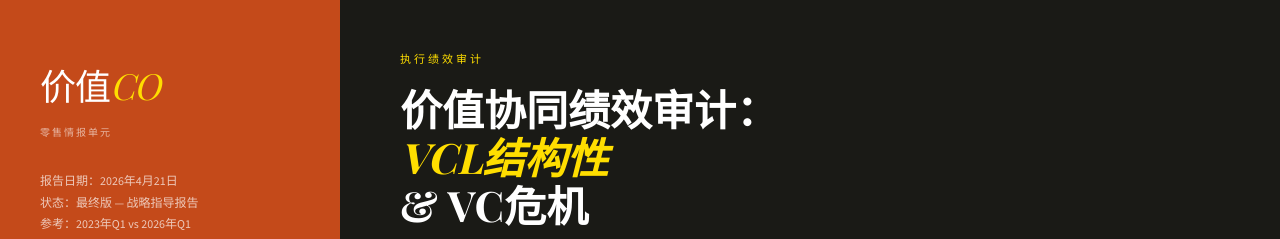
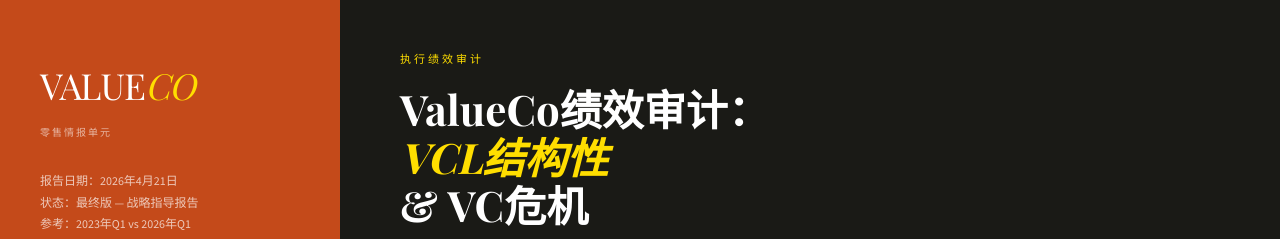
Before and after one commit to Robxmai/VCL-MacroReportQ1, a plain HTML site: page ValueCo_Master_Strategic_Report_2026-zh.html in a window 1280 px wide. Shown: the top 239 px of the page. Drawn offline with nearby package versions, Linux system fonts and the light colour scheme; a web font is replaced by a local one.

Commit message:
Add files via upload

```diff
--- a/ValueCo_Master_Strategic_Report_2026-zh.html
+++ b/ValueCo_Master_Strategic_Report_2026-zh.html
@@ -659,7 +659,7 @@
 <body>
 <header class="masthead">
 <div class="masthead-left">
-<div class="masthead-brand">价值<span>CO</span></div>
+<div class="masthead-brand">VALUE<span>CO</span></div>
 <div class="masthead-tagline">零售情报单元</div>
 <div class="masthead-meta">
       报告日期：2026年4月21日<br/>
@@ -673,7 +673,7 @@
 </div>
 <div class="masthead-right">
 <div class="report-label">执行绩效审计</div>
-<h1 class="main-title">价值协同绩效审计：<br/><em>VCL结构性</em><br/>&amp; VC危机</h1>
+<h1 class="main-title">ValueCo绩效审计：<br/><em>VCL结构性</em><br/>&amp; VC危机</h1>
 <p class="main-lead">融合Q1内部销售数据与来自4个AI智能体统筹的外部宏观经济情报，诊断收入侵蚀并提出多阶段战略调整方案。</p>
 </div>
 </header>
@@ -1974,7 +1974,7 @@
 </div>
 <div class="why-body">
 <p><strong>原始论题：</strong>退货政策落后于竞争并抑制高价值转换。通过竞争基准测试确认。</p>
-<p><strong>外部数据确认：</strong> 南非消费者保护法仅强制要求缺陷商品退货（6个月）。<strong>"改变主意"退货受商店政策管辖。</strong> 2026年，竞争对手（Takealot、Makro、Amazon SA）的标准为14-30天。价值公司 <strong>7天保单是一种反常现象</strong> 发出产品不信任的信号。</p>
+<p><strong>外部数据确认：</strong> 南非消费者保护法仅强制要求缺陷商品退货（6个月）。<strong>"改变主意"退货受商店政策管辖。</strong> 2026年，竞争对手（Takealot、Makro、Amazon SA）的标准为14-30天。ValueCo <strong>7天保单是一种反常现象</strong> 发出产品不信任的信号。</p>
 <p><strong>这对 ValueCo 意味着什么：</strong> 14 天与市场最低限度一致，无需承担 30 天的全部成本风险 - 仅凭信任信号（与市场相匹配的可见退货政策）就可以推动高价非必需品的转化，而购买焦虑是主要的下降点。</p>
 </div>
 <div class="source-row">
```
